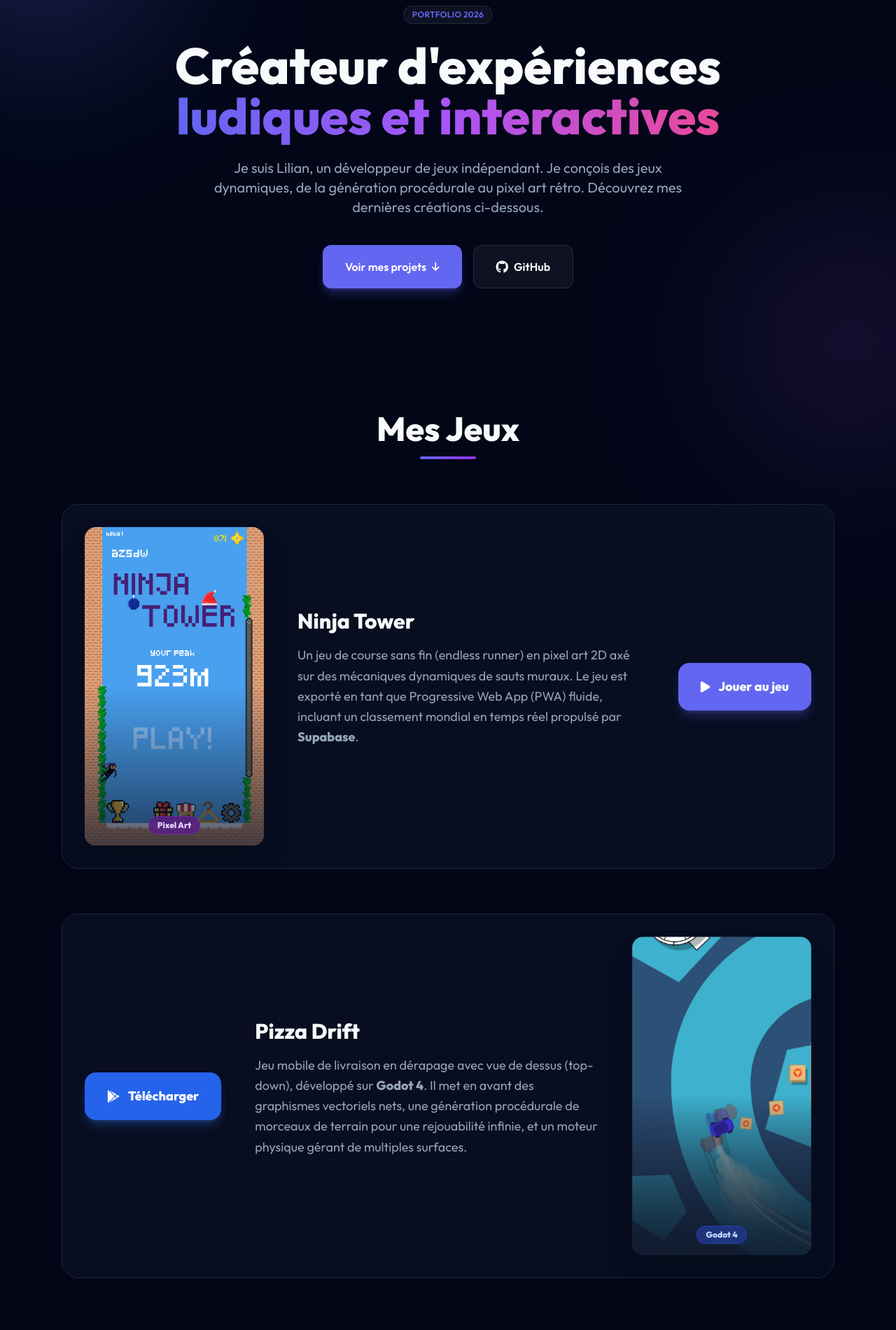
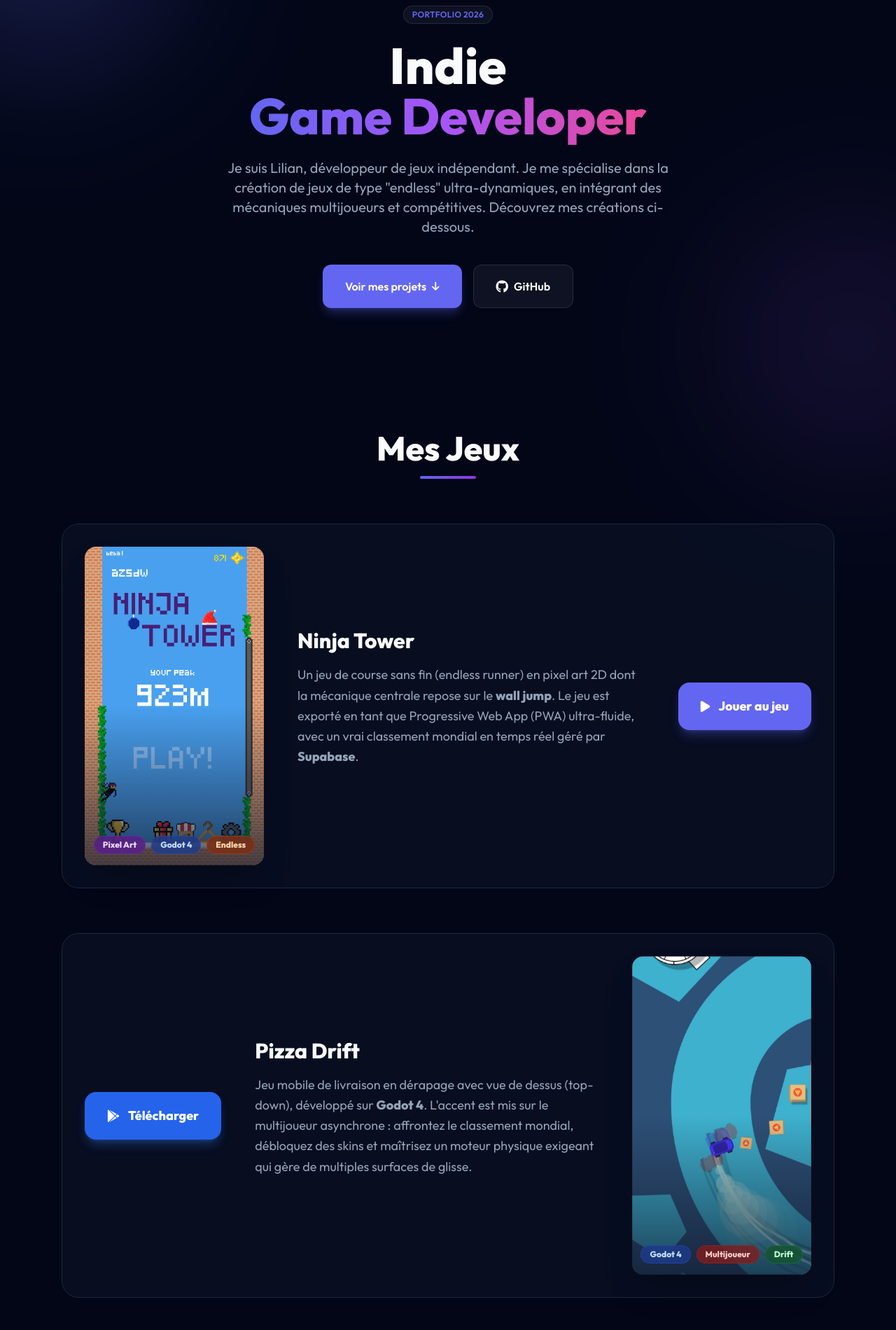
Before and after one commit to lilian-mth/01_portfolio, a plain HTML site: page index.html in a window 1280 px wide. Shown: the part 200-2100 px from the top of the page at 70% size. Drawn offline with nearby package versions, Linux system fonts and the light colour scheme.

Commit message:
text update

```diff
--- a/index.html
+++ b/index.html
@@ -3,7 +3,7 @@
 <head>
     <meta charset="UTF-8">
     <meta name="viewport" content="width=device-width, initial-scale=1.0">
-    <title>LilianDev | Développeur de Jeux Indépendant</title>
+    <title>LilianDev | Indie Game Developer</title>
 
     <script src="https://cdn.tailwindcss.com"></script>
     <link rel="stylesheet" href="https://cdnjs.cloudflare.com/ajax/libs/font-awesome/6.4.0/css/all.min.css">
@@ -81,11 +81,11 @@
                 PORTFOLIO 2026
             </div>
             <h1 class="text-5xl md:text-7xl font-extrabold mb-6 leading-tight">
-                Créateur d'expériences <br>
-                <span class="text-gradient">ludiques et interactives</span>
+                Indie <br>
+                <span class="text-gradient">Game Developer</span>
             </h1>
             <p class="text-lg md:text-xl text-slate-400 max-w-2xl mb-10 leading-relaxed">
-                Je suis Lilian, un développeur de jeux indépendant. Je conçois des jeux dynamiques, de la génération procédurale au pixel art rétro. Découvrez mes dernières créations ci-dessous.
+                Je suis Lilian, développeur de jeux indépendant. Je me spécialise dans la création de jeux de type "endless" ultra-dynamiques, en intégrant des mécaniques multijoueurs et compétitives. Découvrez mes créations ci-dessous.
             </p>
             <div class="flex gap-4 flex-wrap justify-center">
                 <a href="#projets" class="px-8 py-4 rounded-xl bg-primary hover:bg-indigo-600 text-white font-semibold transition-all shadow-lg shadow-primary/30 flex items-center gap-2">
@@ -103,32 +103,34 @@
                 <div class="w-20 h-1 bg-gradient-to-r from-primary to-purple-600 rounded-full"></div>
             </div>
 
-            <!-- Conteneur des projets (En colonne verticale) -->
             <div class="flex flex-col gap-16">
 
-                <!-- PROJET 1: Ninja Tower (Image à gauche, Bouton à droite) -->
+                <!-- PROJET 1: Ninja Tower -->
                 <article class="project-card bg-slate-900/50 backdrop-blur-sm border border-slate-800 rounded-3xl p-6 md:p-8 flex flex-col md:flex-row items-center gap-8 md:gap-12 group">
 
-                    <!-- Zone Image (Format Mobile 9:16) -->
+                    <!-- Zone Image Ninja Tower -->
                     <div class="relative w-full md:w-64 aspect-[9/16] rounded-2xl overflow-hidden bg-slate-800 shrink-0 shadow-2xl">
-                        <!-- Remplace l'URL src par le chemin de ton image dans le dossier, par exemple src="images/ninja-tower.jpg" -->
                         <img src="assets/ninja_screen.png" alt="Ninja Tower Screenshot" class="w-full h-full object-cover transition-transform duration-700 group-hover:scale-105">
                         <div class="absolute inset-0 bg-gradient-to-t from-slate-900/90 via-transparent to-transparent opacity-80"></div>
-                        <div class="absolute bottom-4 left-0 right-0 flex justify-center gap-2">
+
+                        <!-- Badges Ninja Tower -->
+                        <div class="absolute bottom-4 left-0 right-0 flex justify-center gap-2 flex-wrap px-2">
                             <span class="px-3 py-1 text-xs font-bold bg-purple-900/80 backdrop-blur-md text-purple-200 rounded-full border border-purple-700/50">Pixel Art</span>
+                            <span class="px-3 py-1 text-xs font-bold bg-blue-900/80 backdrop-blur-md text-blue-200 rounded-full border border-blue-700/50">Godot 4</span>
+                            <span class="px-3 py-1 text-xs font-bold bg-orange-900/80 backdrop-blur-md text-orange-200 rounded-full border border-orange-700/50">Endless</span>
                         </div>
                     </div>
 
-                    <!-- Contenu textuel -->
+                    <!-- Contenu textuel Ninja Tower -->
                     <div class="flex-grow text-center md:text-left">
                         <h3 class="text-3xl font-bold mb-4 group-hover:text-primary transition-colors">Ninja Tower</h3>
                         <p class="text-slate-400 text-lg mb-6 leading-relaxed">
-                            Un jeu de course sans fin (endless runner) en pixel art 2D axé sur des mécaniques dynamiques de sauts muraux.
-                            Le jeu est exporté en tant que Progressive Web App (PWA) fluide, incluant un classement mondial en temps réel propulsé par <strong>Supabase</strong>.
+                            Un jeu de course sans fin (endless runner) en pixel art 2D dont la mécanique centrale repose sur le <strong>wall jump</strong>.
+                            Le jeu est exporté en tant que Progressive Web App (PWA) ultra-fluide, avec un vrai classement mondial en temps réel géré par <strong>Supabase</strong>.
                         </p>
                     </div>
 
-                    <!-- Gros bouton d'action à droite -->
+                    <!-- Bouton Ninja Tower -->
                     <div class="shrink-0 w-full md:w-auto flex justify-center md:justify-end">
                         <a href="https://ninja-tower.vercel.app/" target="_blank" class="inline-flex items-center justify-center w-full md:w-auto px-8 py-5 rounded-2xl bg-primary hover:bg-indigo-600 text-white font-bold text-lg transition-transform hover:scale-105 shadow-lg shadow-primary/30">
                             <i class="fa-solid fa-play mr-3"></i> Jouer au jeu
@@ -137,41 +139,32 @@
                 </article>
 
 
-                <!-- PROJET 2: Pizza Drift (Bouton à gauche, Image à droite pour casser la symétrie) -->
+                <!-- PROJET 2: Pizza Drift -->
                 <article class="project-card bg-slate-900/50 backdrop-blur-sm border border-slate-800 rounded-3xl p-6 md:p-8 flex flex-col md:flex-row-reverse items-center gap-8 md:gap-12 group">
 
-                   <!-- Zone Vidéo YouTube (Format Mobile 9:16) -->
+                    <!-- Zone Image Pizza Drift -->
                     <div class="relative w-full md:w-64 aspect-[9/16] rounded-2xl overflow-hidden bg-slate-800 shrink-0 shadow-2xl">
-
-
-
-                        <!-- Remplace l'URL src par le chemin de ton image dans le dossier, par exemple src="images/ninja-tower.jpg" -->
                         <img src="assets/Ice.png" alt="Pizza drift Screenshot" class="w-full h-full object-cover transition-transform duration-700 group-hover:scale-105">
-                        <div class="absolute inset-0 bg-gradient-to-t from-slate-900/90 via-transparent to-transparent opacity-80"></div>
-                        <div class="absolute bottom-4 left-0 right-0 flex justify-center gap-2">
-                            <span class="px-3 py-1 text-xs font-bold bg-purple-900/80 backdrop-blur-md text-purple-200 rounded-full border border-purple-700/50">Pixel Art</span>
-                        </div>
-
-
-                        <!-- Le dégradé sombre en bas pour que le texte reste lisible (optionnel) -->
                         <div class="absolute inset-0 bg-gradient-to-t from-slate-900/90 via-transparent to-transparent opacity-80 pointer-events-none"></div>
 
-                        <!-- Les badges (qui restent par-dessus la vidéo) -->
-                        <div class="absolute bottom-4 left-0 right-0 flex justify-center gap-2 pointer-events-none">
+                        <!-- Badges Pizza Drift -->
+                        <div class="absolute bottom-4 left-0 right-0 flex justify-center gap-2 flex-wrap px-2 pointer-events-none">
                             <span class="px-3 py-1 text-xs font-bold bg-blue-900/80 backdrop-blur-md text-blue-200 rounded-full border border-blue-700/50">Godot 4</span>
+                            <span class="px-3 py-1 text-xs font-bold bg-red-900/80 backdrop-blur-md text-red-200 rounded-full border border-red-700/50">Multijoueur</span>
+                            <span class="px-3 py-1 text-xs font-bold bg-green-900/80 backdrop-blur-md text-green-200 rounded-full border border-green-700/50">Drift</span>
                         </div>
                     </div>
 
-                    <!-- Contenu textuel -->
+                    <!-- Contenu textuel Pizza Drift -->
                     <div class="flex-grow text-center md:text-left">
                         <h3 class="text-3xl font-bold mb-4 group-hover:text-blue-400 transition-colors">Pizza Drift</h3>
                         <p class="text-slate-400 text-lg mb-6 leading-relaxed">
                             Jeu mobile de livraison en dérapage avec vue de dessus (top-down), développé sur <strong>Godot 4</strong>.
-                            Il met en avant des graphismes vectoriels nets, une génération procédurale de morceaux de terrain pour une rejouabilité infinie, et un moteur physique gérant de multiples surfaces.
+                            L'accent est mis sur le multijoueur asynchrone : affrontez le classement mondial, débloquez des skins et maîtrisez un moteur physique exigeant qui gère de multiples surfaces de glisse.
                         </p>
                     </div>
 
-                    <!-- Gros bouton d'action à gauche -->
+                    <!-- Bouton Pizza Drift -->
                     <div class="shrink-0 w-full md:w-auto flex justify-center md:justify-start">
                         <a href="https://play.google.com/store/apps/details?id=com.lilian.dev.pizzadrift&hl=en" target="_blank" class="inline-flex items-center justify-center w-full md:w-auto px-8 py-5 rounded-2xl bg-blue-600 hover:bg-blue-500 text-white font-bold text-lg transition-transform hover:scale-105 shadow-lg shadow-blue-500/30">
                             <i class="fa-brands fa-google-play mr-3"></i> Télécharger
@@ -182,14 +175,13 @@
             </div>
         </section>
 
-        <!-- Section Contact / Redirection automatique vers Gmail -->
+        <!-- Section Contact -->
         <section id="contact" class="max-w-4xl w-full mx-auto px-6 py-20 text-center">
             <div class="p-12 rounded-3xl bg-gradient-to-br from-slate-900 to-darker border border-slate-800 shadow-2xl relative overflow-hidden">
                 <div class="absolute top-0 right-0 w-32 h-32 bg-primary/10 rounded-full filter blur-[40px]"></div>
                 <h2 class="text-3xl font-bold mb-4 relative z-10">Envie de discuter d'un projet ?</h2>
                 <p class="text-slate-400 mb-8 max-w-lg mx-auto relative z-10">Que ce soit pour une collaboration, un retour sur un de mes jeux ou juste pour dire bonjour, n'hésitez pas à me contacter.</p>
 
-                <!-- Lien magique pour ouvrir Gmail dans le navigateur avec l'adresse pré-remplie -->
                 <a href="https://mail.google.com/mail/?view=cm&fs=1&to=liliandev1407@gmail.com" target="_blank" class="inline-block px-8 py-4 rounded-xl bg-white text-darker font-bold hover:bg-slate-200 transition-colors shadow-lg relative z-10">
                     <i class="fa-solid fa-envelope mr-2"></i> M'envoyer un mail via Gmail
                 </a>
@@ -198,14 +190,13 @@
 
     </main>
 
-    <!-- Pied de page officiel avec Instagram uniquement -->
+    <!-- Pied de page -->
     <footer class="border-t border-white/5 bg-darker py-8 z-10 relative">
         <div class="max-w-6xl mx-auto px-6 flex flex-col md:flex-row justify-between items-center gap-4">
             <p class="text-slate-500 text-sm">
                 &copy; 2026 LilianDev. Tous droits réservés.
             </p>
             <div class="flex gap-4 text-slate-400">
-                <!-- Lien Instagram -->
                 <a href="https://instagram.com/TON_COMPTE_ICI" target="_blank" class="hover:text-white transition-colors p-2">
                     <i class="fa-brands fa-instagram text-2xl"></i>
                 </a>
```
